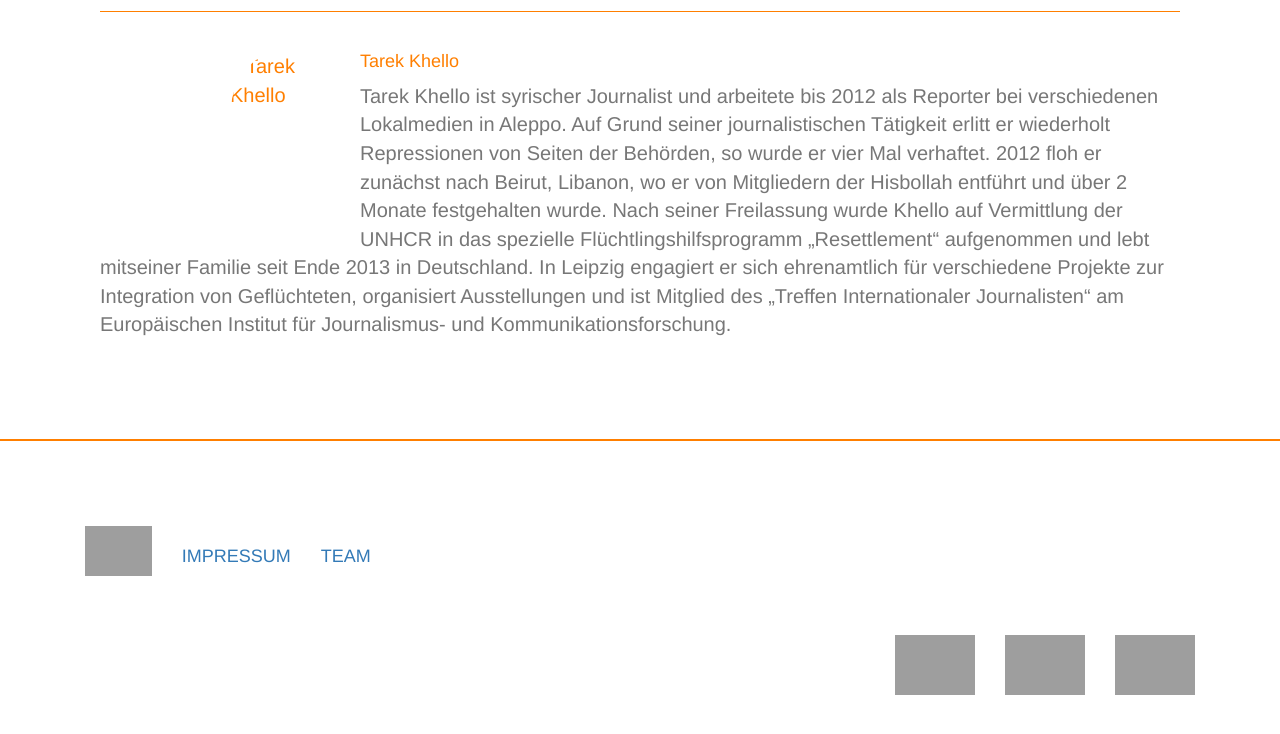
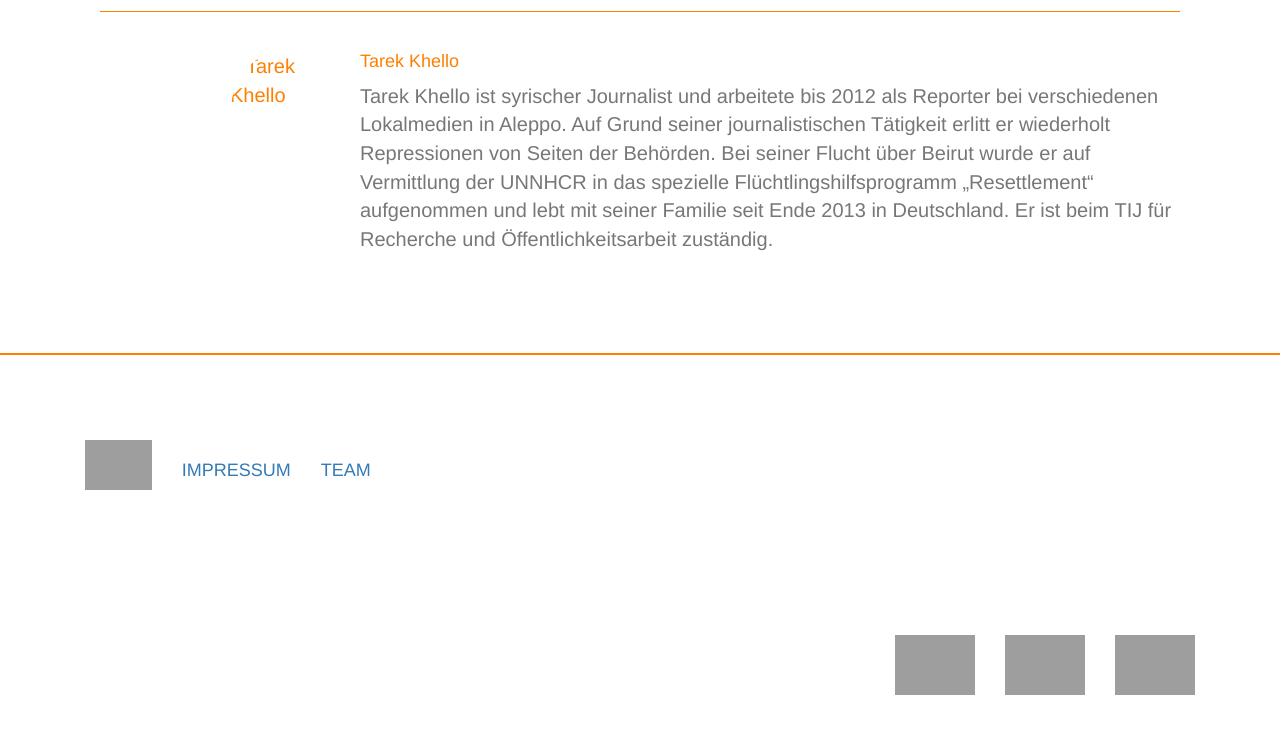
Before and after one commit to EIJC/TIJ, a Jekyll site: the page built from team.html, in a window 1280 px wide and 1339 px high, cut to the strip 598-1332 px from the top of the window. Built offline with Jekyll 4.4.1, drawn with Linux system fonts in a browser that asks for light colours; nearby versions of some CDN libraries; grey boxes are pictures that could not be loaded.

Commit message:
Update team.html

```diff
--- a/team.html
+++ b/team.html
@@ -12,9 +12,9 @@ title: Team
 <p>Annegret Ode, M.A., ist als wissenschaftliche Mitarbeiterin am Europäischen Institut für Journalismus- und Kommunikationsforschung u.a. für die Projektkoordination des Treffens Internationaler Journalisten verantwortlich.</p>
 
 <div class="divider-small"></div>
-<a href="" title="Tarek Khello"> <img alt="Tarek Khello" class="img-circle" src="" title="Tarek Khello" /> </a>
+<a href="https://www.dropbox.com/s/ipcg8j4qtnsdgl3/Tarek%20Khello.jpg?raw=1" title="Tarek Khello"> <img alt="Tarek Khello" class="img-circle" src="" title="Tarek Khello" /> </a>
 <h3>Tarek Khello</h3>
-<p>Tarek Khello ist syrischer Journalist und arbeitete bis 2012 als Reporter bei verschiedenen Lokalmedien in Aleppo.  Auf Grund seiner journalistischen Tätigkeit erlitt er wiederholt Repressionen von Seiten der Behörden, so wurde er vier Mal verhaftet. 2012 floh er zunächst nach Beirut, Libanon, wo er von Mitgliedern der Hisbollah entführt und über 2 Monate festgehalten wurde. Nach seiner Freilassung wurde Khello auf Vermittlung der UNHCR in das spezielle Flüchtlingshilfsprogramm „Resettlement“ aufgenommen und lebt mitseiner Familie seit Ende 2013 in Deutschland. In Leipzig engagiert er sich ehrenamtlich für verschiedene Projekte zur Integration von Geflüchteten, organisiert Ausstellungen und ist Mitglied des „Treffen Internationaler Journalisten“ am Europäischen Institut für Journalismus- und Kommunikationsforschung.</p>  </p>
+<p>Tarek Khello ist syrischer Journalist und arbeitete bis 2012 als Reporter bei verschiedenen Lokalmedien in Aleppo. Auf Grund seiner journalistischen Tätigkeit erlitt er wiederholt Repressionen von Seiten der Behörden. Bei seiner Flucht über Beirut wurde er auf Vermittlung der UNNHCR in das spezielle Flüchtlingshilfsprogramm „Resettlement“ aufgenommen und lebt mit seiner Familie seit Ende 2013 in Deutschland. Er ist beim TIJ für Recherche und Öffentlichkeitsarbeit zuständig. </p>  </p>
 
 </div>
 <div class="divider"></div>
```
